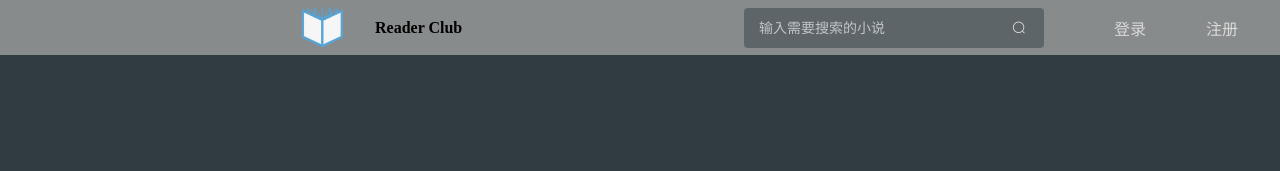
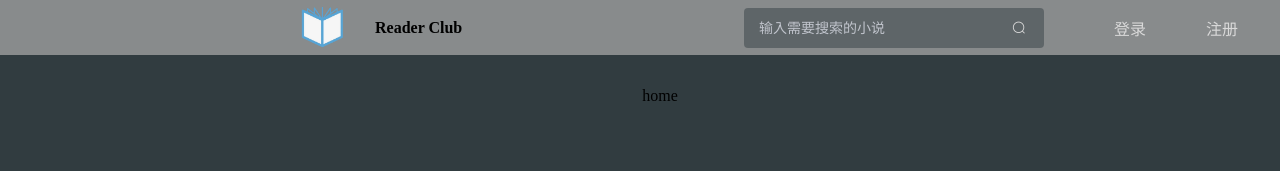
Before and after one commit to Sean-Zheng/ReaderClub, a Vue app in the folder website/vue-html/: page / in a window 1280 px wide. Shown: the top 171 px of the page. Built offline with nearby package versions, Linux system fonts and the light colour scheme.

Commit message:
添加首页视图，添加分类组件

```diff
--- a/website/vue-html/src/router.js
+++ b/website/vue-html/src/router.js
@@ -3,6 +3,7 @@ import Router from 'vue-router'
 import Info from './views/Info'
 import Login from './views/Login'
 import Register from './views/Register'
+import Home from './views/Home'
 
 Vue.use(Router)
 
@@ -24,6 +25,11 @@ export default new Router({
       path:'/register',
       name:'register',
       component:Register
+    },
+    {
+      path:'/',
+      name:'home',
+      component:Home
     }
   ]
 })
--- /dev/null
+++ b/website/vue-html/src/views/Home.vue
@@ -0,0 +1,14 @@
+<template>
+  <div id="home">
+      <P>home</P>
+  </div>
+</template>
+
+<script>
+export default {
+
+};
+</script>
+
+<style scoped>
+</style>
--- a/website/vue-html/src/views/Login.vue
+++ b/website/vue-html/src/views/Login.vue
@@ -64,6 +64,7 @@ export default {
               message: "登陆成功",
               type: "success"
             });
+            this.$store.push('/')
           } else {
             this.$message({
               message: "登陆失败",
--- a/website/vue-html/vue.config.js
+++ b/website/vue-html/vue.config.js
@@ -7,14 +7,14 @@ module.exports={
                 pathRewrite:{
                     '^/flask':'/'
                 }
+            },
+            '/scrapy':{
+                target:'http://localhost:8090',
+                // changeOrigin:true,
+                pathRewrite:{
+                    '^/scrapy':'/'
+                }
             }
-            // '/scrapy':{
-            //     target:'http://localhost:8090',
-            //     changeOrigin:true,
-            //     pathRewrite:{
-            //         '^/scrapy':'/'
-            //     }
-            // }
         }
     }
 }
```
Also changed, not shown: website/vue-html/src/components/Classification.vue (added, +12 -0 lines).
